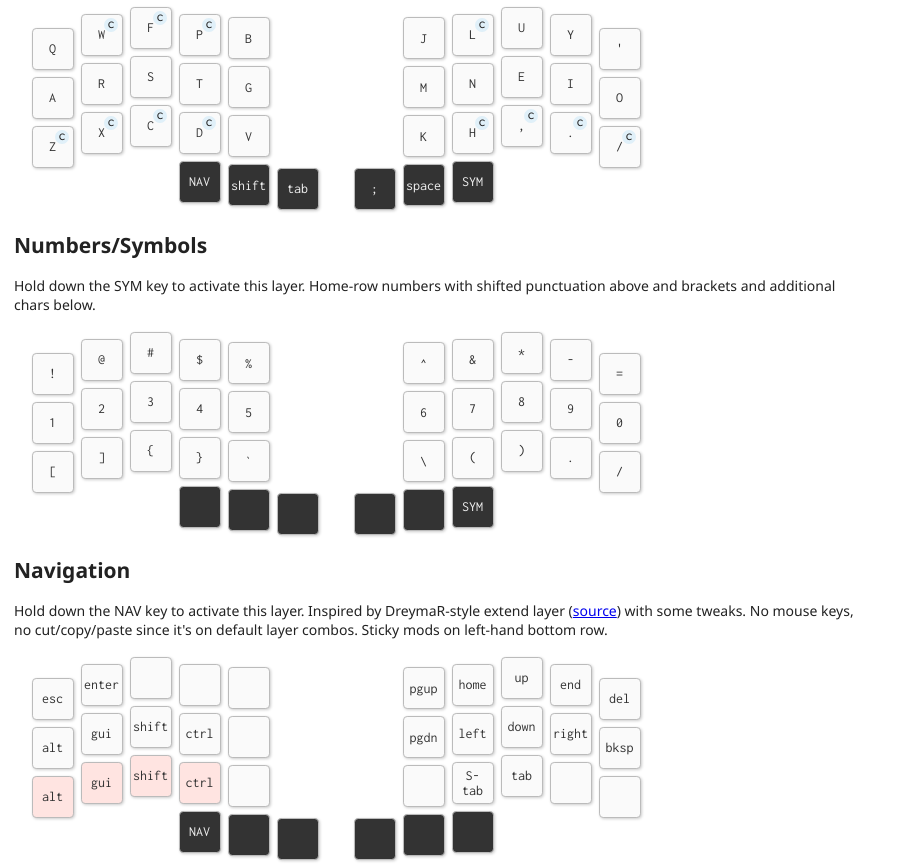
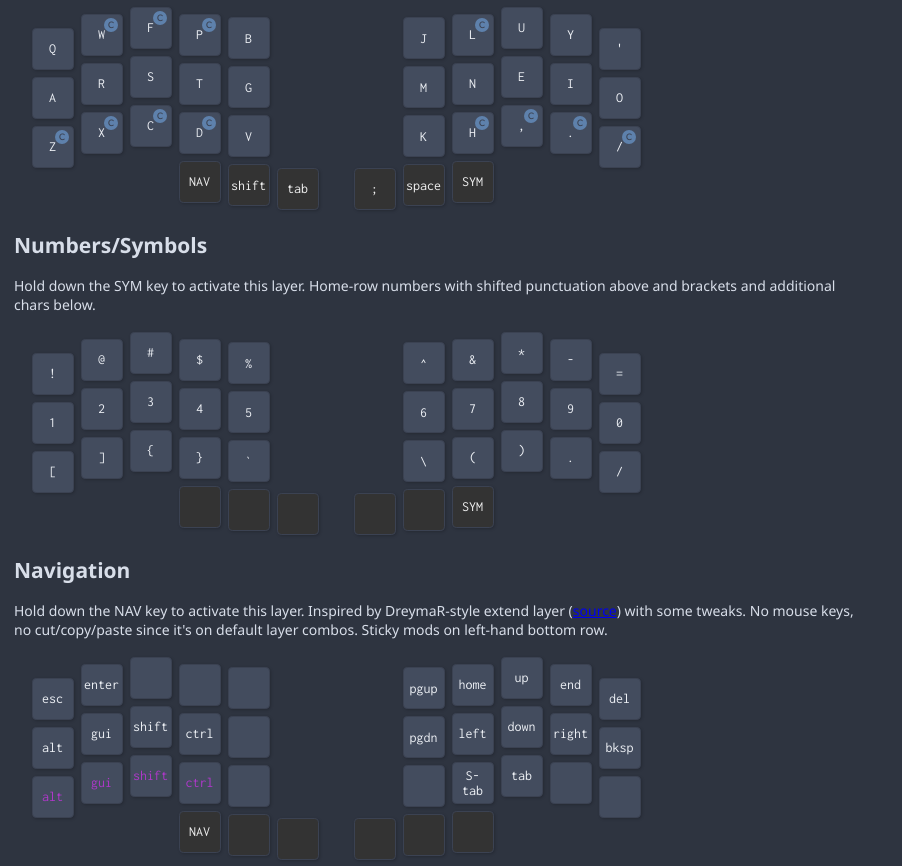
Before and after one commit to theroncross/kb-layout.github.io, a plain HTML site: page index.html in a window 1280 px wide. Shown: the part 258-1124 px from the top of the page, without its empty margins (0-902 px from the left). Drawn offline with nearby package versions, Linux system fonts and the light colour scheme.

Commit message:
Switch to a nord theme

```diff
--- a/style.css
+++ b/style.css
@@ -6,9 +6,9 @@
 }
 
 html {
-  background-color: #fff;
+  background-color: #2E3440;
   font: 14px "Segoe UI", "Helvetica";
-  color: #222;
+  color: #D8DEE9;
 }
 
 code {
@@ -18,6 +18,8 @@ code {
 
 .tippy-box {
   font: 14px "Inconsolata", "Courier New", monospace;
+  color: #D8DEE9;
+  background-color: #2E3440;
 }
 
 .wrapper {
@@ -78,14 +80,14 @@ code {
   padding: 1rem;
   width: 3rem;
   height: 3rem;
-  border: 1px solid #bbb;
+  border: 1px solid #3B4252;
   border-radius: 0.3rem;
   box-shadow: 1px 1px 3px 0 rgba(0, 0, 0, 0.2);
   overflow: hidden;
-  background-color: #fafafa;
+  background-color: #434C5E;
   vertical-align: top;
   text-align: center;
-  color: #333;
+  color: #ECEFF4;
 }
 .key.mod {
   background-color: #333;
@@ -96,20 +98,20 @@ code {
   top: 0.25rem;
   right: 0.25rem;
   border-radius: 50%;
-  background-color: #e0f0f9;
+  background-color: #5E81AC;
   width: 1rem;
   height: 1rem;
-  color: #222;
+  color: #3B4252;
   content: "c";
   line-height: 0.8rem;
   font-weight: normal;
 }
-.key.S {
+.key.S {git
   cursor: pointer;
-  background-color: #ffe4e1;
+  color: #ae38c9;
 }
 
 .combo:hover {
-  background-color: #e0f0f9;
+  background-color: #81A1C1;
   color: #222;
 }
```
